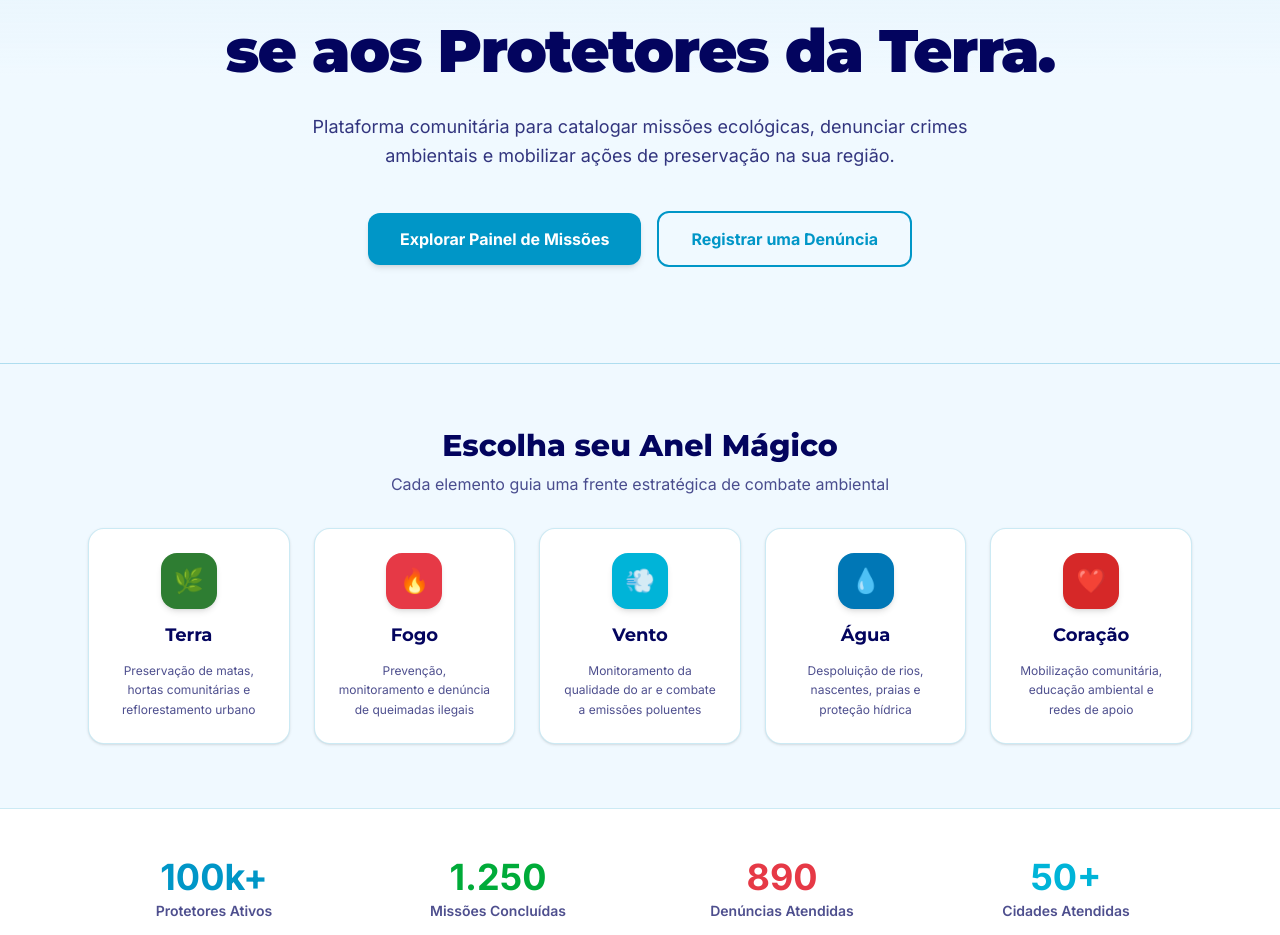
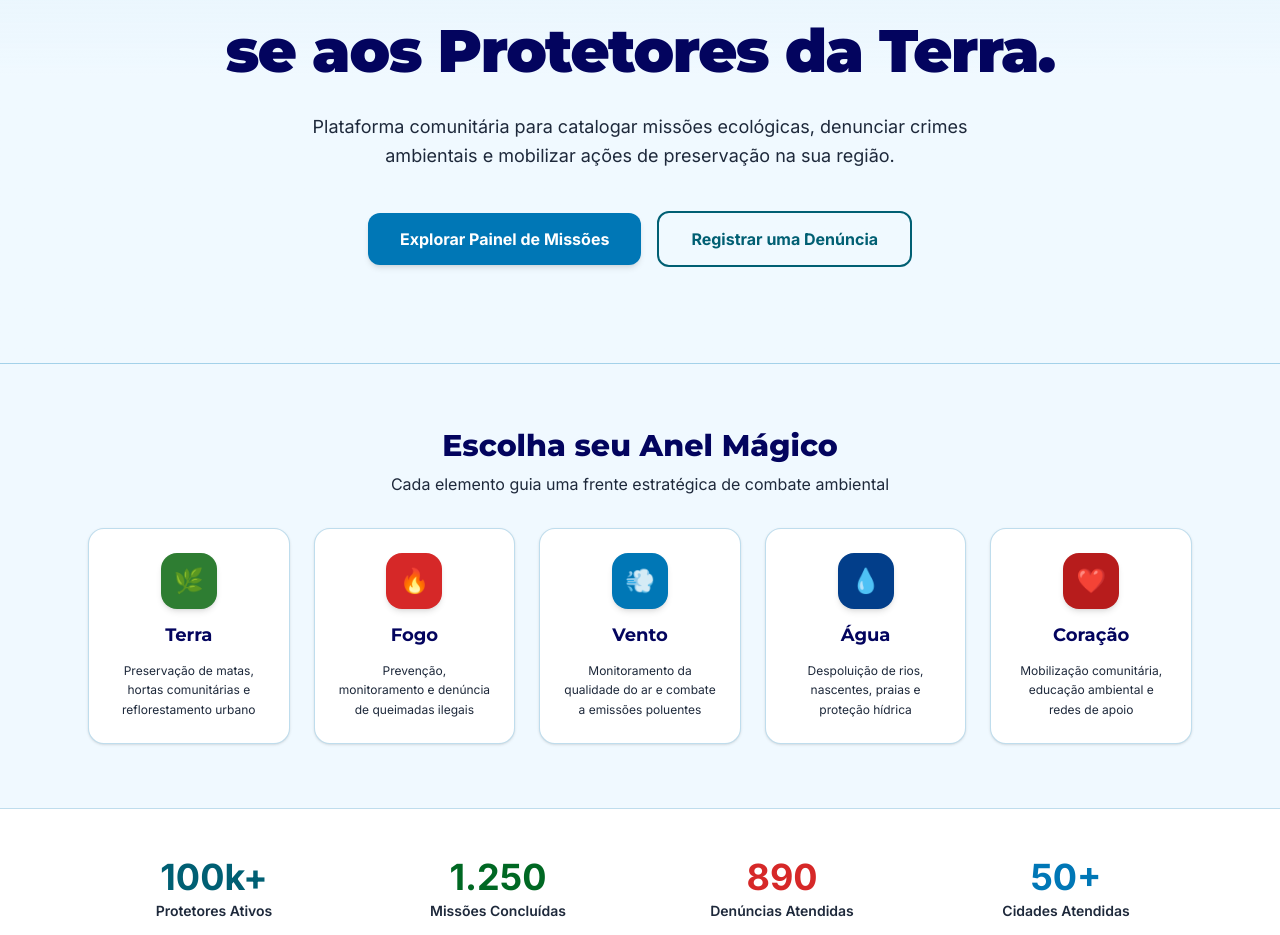
Before and after one commit to Patrick-Fim/Projeto-de-Desenvolvimento-Web, a Next.js app: page / in a window 1280 px wide. Shown: the part 277-1212 px from the top of the page. Built offline with nearby package versions, Linux system fonts and the light colour scheme.

Commit message:
atualiza estilos e classes de texto na página inicial para melhor legibilidade e consistência visual

```diff
--- a/src/app/page.jsx
+++ b/src/app/page.jsx
@@ -14,7 +14,7 @@ export default function HomePage() {
       {/* Hero Banner */}
       <section className="bg-gradient-to-b from-primary/10 via-background to-background py-16 md:py-24 border-b border-border">
         <div className="max-w-6xl mx-auto px-6 text-center space-y-6">
-          <span className="inline-block text-xs font-bold uppercase tracking-wider text-accent bg-accent/10 border border-accent/20 px-4 py-1.5 rounded-full">
+          <span className="inline-block text-xs font-bold uppercase tracking-wider text-accent-text bg-accent/15 border border-accent/30 px-4 py-1.5 rounded-full">
             ✓ 100.740 Protetores Ativos
           </span>
 
@@ -22,20 +22,20 @@ export default function HomePage() {
             O Poder é de Vocês! Junte-se aos Protetores da Terra.
           </h1>
 
-          <p className="text-base md:text-lg text-foreground/80 max-w-2xl mx-auto leading-relaxed">
+          <p className="text-base md:text-lg text-foreground-muted max-w-2xl mx-auto leading-relaxed">
             Plataforma comunitária para catalogar missões ecológicas, denunciar crimes ambientais e mobilizar ações de preservação na sua região.
           </p>
 
           <div className="flex flex-col sm:flex-row gap-4 justify-center items-center pt-4">
             <Link
               href="/missoes"
-              className="w-full sm:w-auto bg-primary hover:bg-primary-dark text-white font-bold text-base px-8 py-3.5 rounded-xl shadow-md transition-all active:scale-95"
+              className="w-full sm:w-auto bg-primary-dark hover:bg-foreground text-white font-bold text-base px-8 py-3.5 rounded-xl shadow-md transition-all active:scale-95"
             >
               Explorar Painel de Missões
             </Link>
             <Link
               href="/denuncia"
-              className="w-full sm:w-auto border-2 border-primary text-primary hover:bg-primary/10 font-bold text-base px-8 py-3.5 rounded-xl transition-all active:scale-95"
+              className="w-full sm:w-auto border-2 border-primary-text text-primary-text hover:bg-primary/10 font-bold text-base px-8 py-3.5 rounded-xl transition-all active:scale-95"
             >
               Registrar uma Denúncia
             </Link>
@@ -47,7 +47,7 @@ export default function HomePage() {
       <section className="max-w-6xl mx-auto px-6 space-y-8">
         <div className="text-center space-y-2">
           <h2 className="text-3xl font-extrabold text-foreground">Escolha seu Anel Mágico</h2>
-          <p className="text-foreground/70">Cada elemento guia uma frente estratégica de combate ambiental</p>
+          <p className="text-foreground-muted">Cada elemento guia uma frente estratégica de combate ambiental</p>
         </div>
 
         <div className="grid grid-cols-1 sm:grid-cols-2 lg:grid-cols-5 gap-6">
@@ -60,7 +60,7 @@ export default function HomePage() {
                 {ring.icon}
               </div>
               <h3 className="font-bold text-lg text-foreground">{ring.name}</h3>
-              <p className="text-xs text-foreground/70 leading-relaxed">{ring.desc}</p>
+              <p className="text-xs text-foreground-muted leading-relaxed">{ring.desc}</p>
             </div>
           ))}
         </div>
@@ -70,20 +70,20 @@ export default function HomePage() {
       <section className="bg-card border-y border-border py-12">
         <div className="max-w-6xl mx-auto px-6 grid grid-cols-2 md:grid-cols-4 gap-8 text-center">
           <div>
-            <p className="text-3xl sm:text-4xl font-black text-primary">100k+</p>
-            <p className="text-xs sm:text-sm font-semibold text-foreground/70 mt-1">Protetores Ativos</p>
+            <p className="text-3xl sm:text-4xl font-black text-primary-text">100k+</p>
+            <p className="text-xs sm:text-sm font-semibold text-foreground-muted mt-1">Protetores Ativos</p>
           </div>
           <div>
-            <p className="text-3xl sm:text-4xl font-black text-accent">1.250</p>
-            <p className="text-xs sm:text-sm font-semibold text-foreground/70 mt-1">Missões Concluídas</p>
+            <p className="text-3xl sm:text-4xl font-black text-accent-text">1.250</p>
+            <p className="text-xs sm:text-sm font-semibold text-foreground-muted mt-1">Missões Concluídas</p>
           </div>
           <div>
             <p className="text-3xl sm:text-4xl font-black text-ring-fire">890</p>
-            <p className="text-xs sm:text-sm font-semibold text-foreground/70 mt-1">Denúncias Atendidas</p>
+            <p className="text-xs sm:text-sm font-semibold text-foreground-muted mt-1">Denúncias Atendidas</p>
           </div>
           <div>
             <p className="text-3xl sm:text-4xl font-black text-ring-wind">50+</p>
-            <p className="text-xs sm:text-sm font-semibold text-foreground/70 mt-1">Cidades Atendidas</p>
+            <p className="text-xs sm:text-sm font-semibold text-foreground-muted mt-1">Cidades Atendidas</p>
           </div>
         </div>
       </section>
--- a/src/styles/theme.css
+++ b/src/styles/theme.css
@@ -1,21 +1,27 @@
 :root {
-  /* Paleta do Capitão Planeta */
-  --primary: #0096C7;
-  --primary-dark: #0077B6;
-  --foreground: #03045E;
-  --accent: #00AB39;
+  /* Cores Principais - Capitão Planeta */
+  --primary: #0096C7;            /* Para botões e elementos visuais */
+  --primary-dark: #0077B6;       /* Para hover */
+  --primary-text: #005F73;       /* Para textos azuis (Contraste 6.2:1 - Aprovado WCAG AA) */
+
+  --foreground: #03045E;         /* Títulos e textos principais (Contraste 15.8:1 - Aprovado) */
+  --foreground-muted: #1E293B;   /* Textos secundários sem opacidade (Contraste 11.2:1 - Aprovado) */
+
+  --accent: #00AB39;             /* Para botões e badges */
+  --accent-text: #006823;        /* Para textos verdes em fundo claro (Contraste 5.1:1 - Aprovado) */
+
   --background: #F0F9FF;
   --card: #FFFFFF;
-  --border: rgba(0, 150, 199, 0.2);
+  --border: rgba(0, 119, 182, 0.25);
 
-  /* Os 5 Anéis Elementais */
+  /* Anéis Elementais */
   --ring-earth: #2E7D32;
-  --ring-fire: #E63946;
-  --ring-wind: #00B4D8;
-  --ring-water: #0077B6;
-  --ring-heart: #D62828;
+  --ring-fire: #D62828;
+  --ring-wind: #0077B6;
+  --ring-water: #023E8A;
+  --ring-heart: #B71C1C;
 
-  /* Fontes */
+  /* Tipografia */
   --font-display: "Montserrat", sans-serif;
   --font-body: "Inter", sans-serif;
 }
@@ -23,8 +29,11 @@
 @theme inline {
   --color-primary: var(--primary);
   --color-primary-dark: var(--primary-dark);
+  --color-primary-text: var(--primary-text);
   --color-foreground: var(--foreground);
+  --color-foreground-muted: var(--foreground-muted);
   --color-accent: var(--accent);
+  --color-accent-text: var(--accent-text);
   --color-background: var(--background);
   --color-card: var(--card);
   --color-border: var(--border);
```
